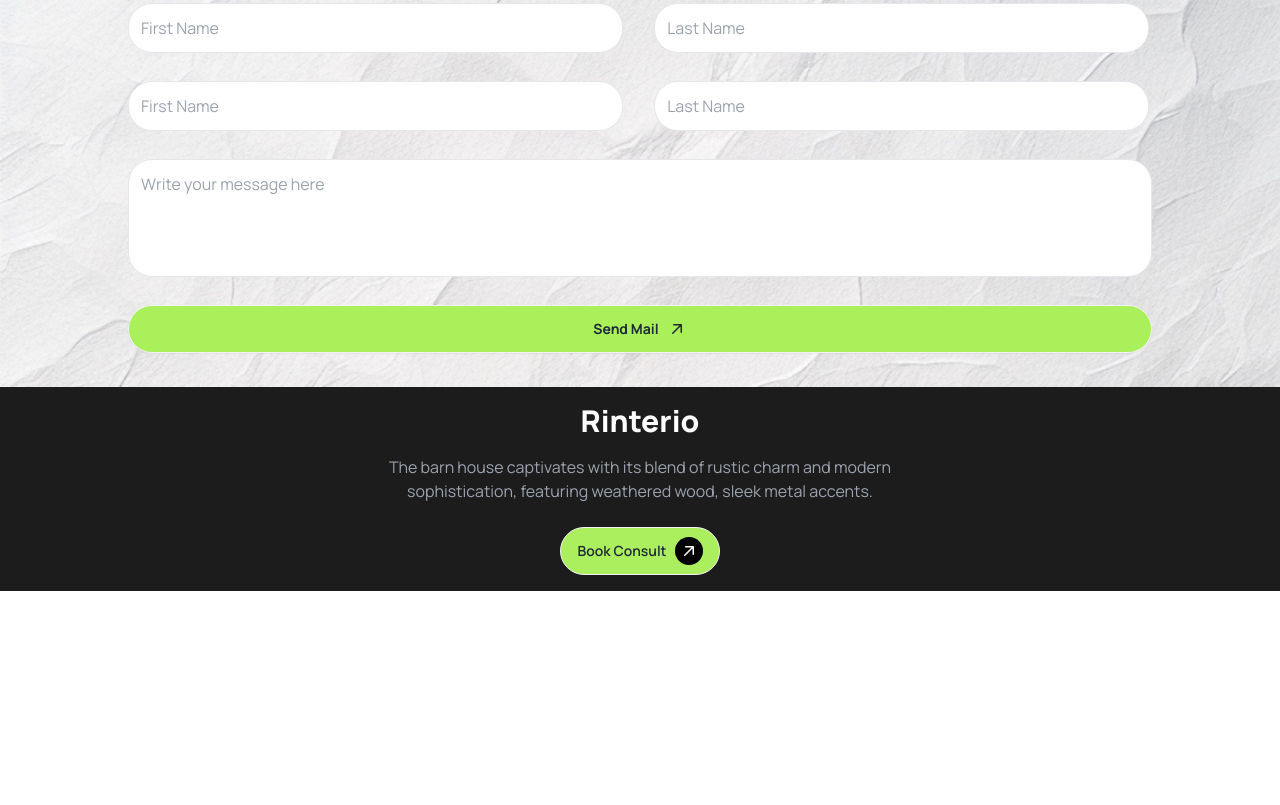
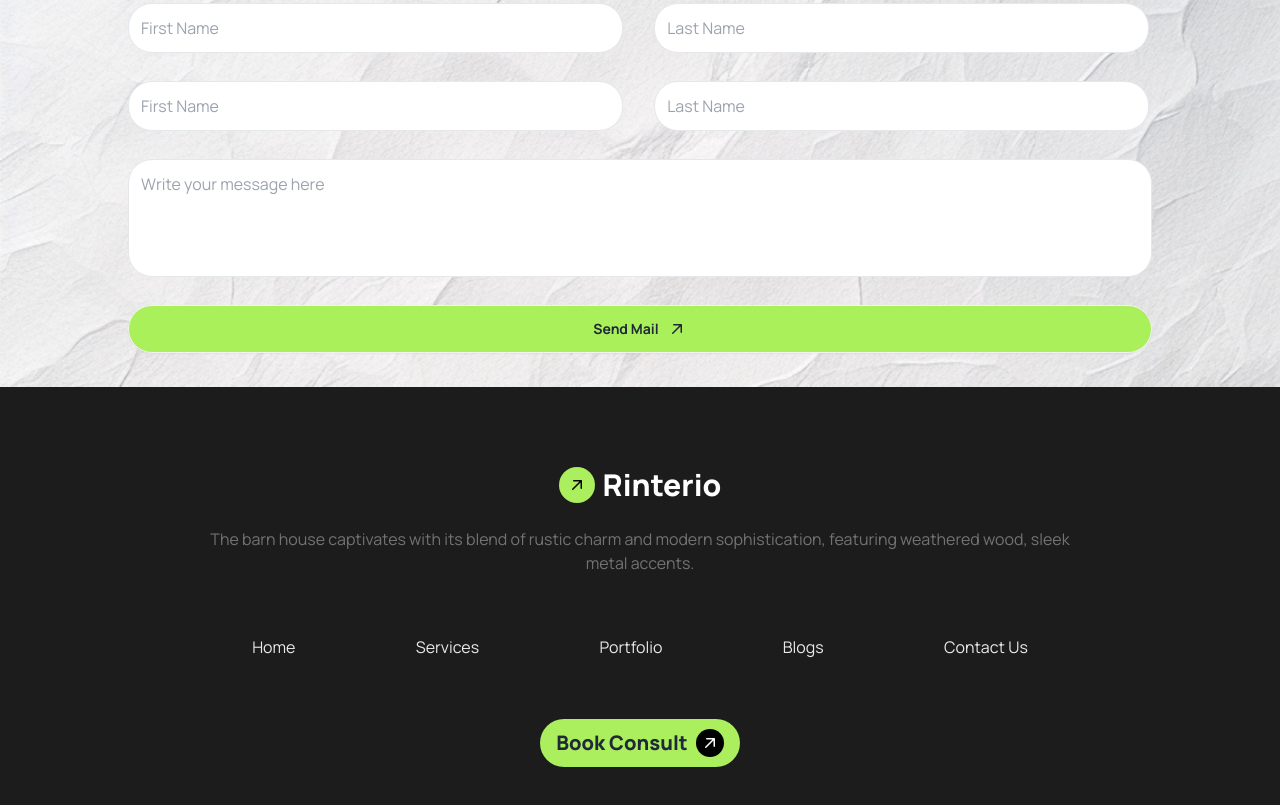
Before and after one commit to MAMUN0188/assignment-three, a plain HTML site: page index.html in a window 1280 px wide. Shown: the part 3407-4212 px from the top of the page. Before the commit the page ends 3998 px from the top, so only its background shows below. Drawn offline with nearby package versions, Linux system fonts and the light colour scheme.

Commit message:
footer section added

```diff
--- a/index.html
+++ b/index.html
@@ -298,15 +298,32 @@
             </div>
         </section>
     </main>
+
     <footer>
-        <div class="hero bg-[#1C1C1C]">
+        <div class="hero bg-[#1C1C1C] py-16">
             <div class="hero-content text-center">
-              <div class="max-w-xl">
-                <h1 class="text-3xl font-extrabold text-white">Rinterio</h1>
-                <p class="pt-4 pb-6 text-gray-400">
+              <div class="max-w-4xl">
+                <div class="flex justify-center gap-2">
+                    <div class="text-black p-2 font-bold bg-[#ABEF5F] rounded-full">
+                        <svg xmlns="http://www.w3.org/2000/svg" viewBox="0 0 20 20" fill="currentColor" class="size-5">
+                            <path fill-rule="evenodd" d="M5.22 14.78a.75.75 0 0 0 1.06 0l7.22-7.22v5.69a.75.75 0 0 0 1.5 0v-7.5a.75.75 0 0 0-.75-.75h-7.5a.75.75 0 0 0 0 1.5h5.69l-7.22 7.22a.75.75 0 0 0 0 1.06Z" clip-rule="evenodd" />
+                          </svg>
+                    </div>
+                    <div class="text-3xl font-extrabold text-white">Rinterio</div>
+                </div>
+                <p class="pt-6 text-[#737373]">
                     The barn house captivates with its blend of rustic charm and modern sophistication, featuring weathered wood, sleek metal accents.
                 </p>
-                <button class="btn bg-[#ABEF5F] hover:bg-[#ABEF5F] rounded-full">Book Consult
+                <div class="lg:my-10 my-5 ">
+                    <ul class="lg:flex text-[#E9E9E9] justify-around">
+                        <li class="py-5"><a href="">Home</a></li>
+                        <li class="py-5"><a href="">Services</a></li>
+                        <li class="py-5"><a href="">Portfolio</a></li>
+                        <li class="py-5"><a href="">Blogs</a></li>
+                        <li class="py-5"><a href="">Contact Us</a></li>
+                    </ul>
+                </div>
+                <button class="btn bg-[#ABEF5F] hover:bg-[#ABEF5F] text-xl font-extrabold border-none rounded-full">Book Consult
                     <div class="bg-black text-white p-1 rounded-full">
                         <svg xmlns="http://www.w3.org/2000/svg" viewBox="0 0 20 20" fill="currentColor" class="size-5">
                             <path fill-rule="evenodd" d="M5.22 14.78a.75.75 0 0 0 1.06 0l7.22-7.22v5.69a.75.75 0 0 0 1.5 0v-7.5a.75.75 0 0 0-.75-.75h-7.5a.75.75 0 0 0 0 1.5h5.69l-7.22 7.22a.75.75 0 0 0 0 1.06Z" clip-rule="evenodd" />
```
